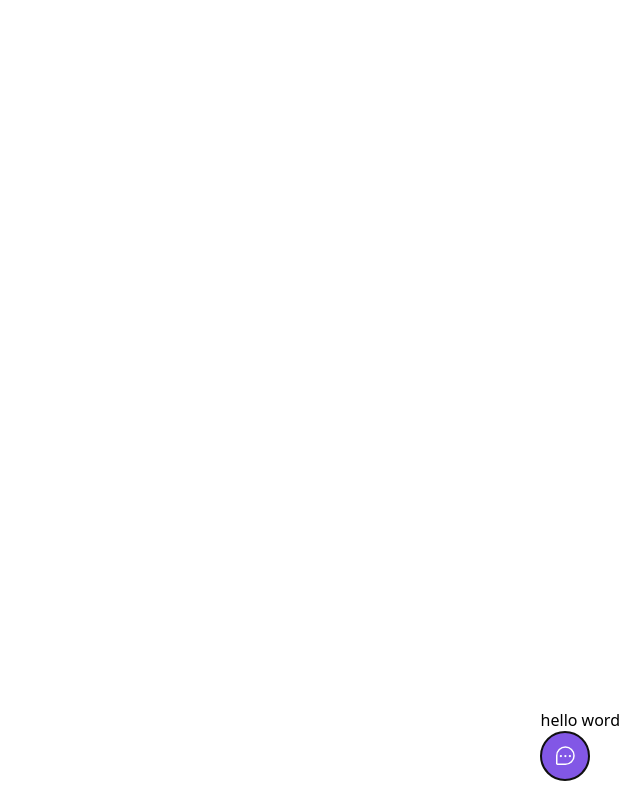
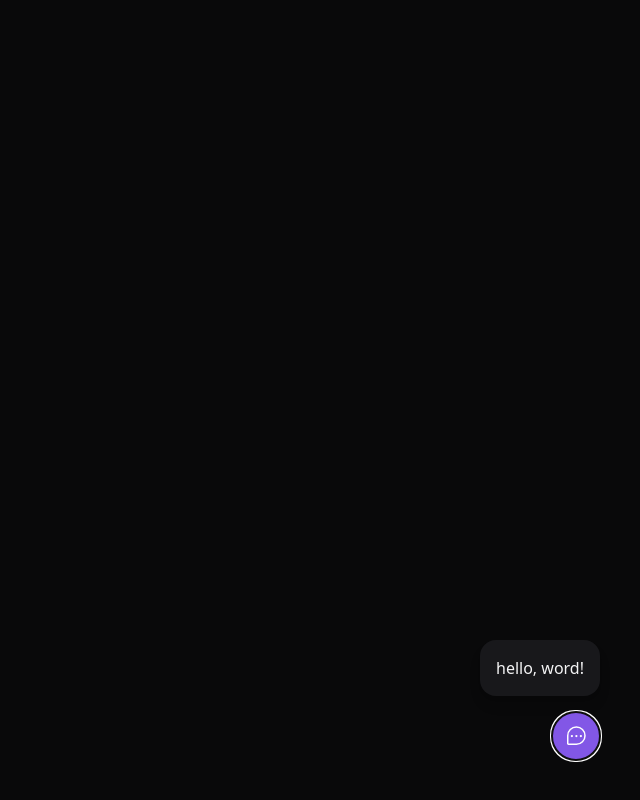
Before and after one commit to matheuspython/nlw-return, a React (Vite) app in the folder web/: page / in a window 1280 px wide. Both pictures are taken after a click on the button "Feedback". Shown: the whole page, without its empty margins (640-1280 px from the left). Built offline with nearby package versions, Linux system fonts and the light colour scheme.

Commit message:
criando widgetForm

```diff
--- a/web/src/components/Widget/index.tsx
+++ b/web/src/components/Widget/index.tsx
@@ -1,13 +1,16 @@
 import React from 'react';
 import { ChatTeardropDots } from 'phosphor-react'
 import { Popover } from '@headlessui/react'
+import { WidgetForm } from '../WidgetForm';
 
 export const Widget: React.FC = () => {
 
 
   return (
-    <Popover className='absolute bottom-5 right-5'>
-       <Popover.Panel>hello word</Popover.Panel>
+    <Popover className='absolute bottom-4 right-4 md:bottom-10 md:right-10 flex flex-col items-end'>
+       <Popover.Panel>
+         <WidgetForm />
+       </Popover.Panel>
 
       <Popover.Button  className=' bg-brand-500 rounded-full px-3 h-12 text-white flex items-center group'>
         <ChatTeardropDots className="w-6 h-6" />
--- /dev/null
+++ b/web/src/components/WidgetForm/index.tsx
@@ -0,0 +1,10 @@
+import React from 'react';
+
+
+export const WidgetForm: React.FC = () => {
+  return (
+    <div className='bg-zinc-900 p-4 relative rounded-2xl mb-4 flex flex-col items-center shadow-lg w-[calc(100vw-2rem)] md:w-auto'>
+      hello, word!
+    </div>
+  )
+}
--- a/web/src/global.css
+++ b/web/src/global.css
@@ -5,3 +5,9 @@
 /* .button{
   @apply bg-violet-500 px-4 h-10 rounded text-violet-100;
 } */
+
+
+body{
+  @apply bg-[#09090a] text-zinc-100;
+
+}
```
